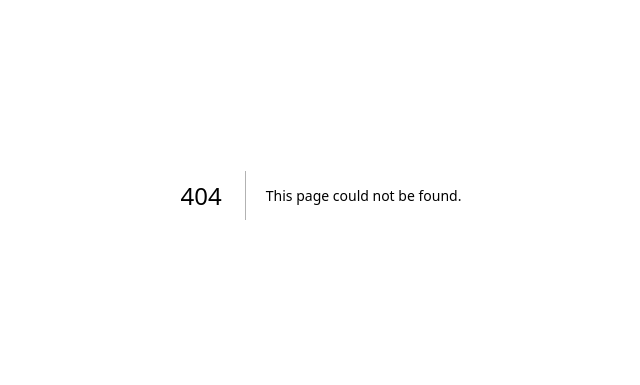
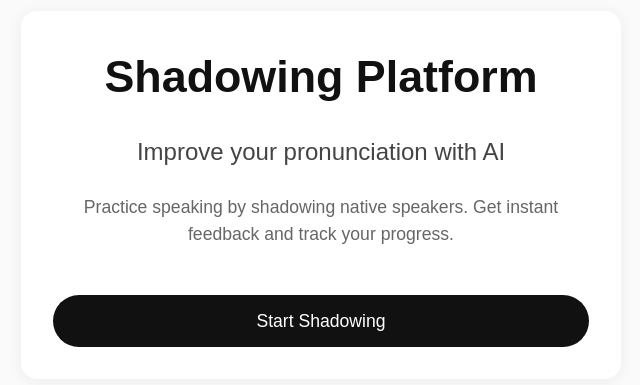
Before and after one commit to saracristinas/Shadowing, a Next.js app: page /en in a window 1280 px wide. Before the commit this address had no page. Shown: the part 205-590 px from the top of the page, without its empty margins (319-959 px from the left). Built offline with nearby package versions, Linux system fonts and the light colour scheme.

Commit message:
feat: configuração inicial da plataforma de shadowing com i18n

```diff
--- /dev/null
+++ b/app/[locale]/home.module.css
@@ -0,0 +1,52 @@
+.main {
+  min-height: 100vh;
+  display: flex;
+  align-items: center;
+  justify-content: center;
+  background: #fafafa;
+}
+
+.section {
+  max-width: 600px;
+  padding: 2rem;
+  text-align: center;
+  background: white;
+  border-radius: 16px;
+  box-shadow: 0 2px 16px rgba(0,0,0,0.06);
+  display: flex;
+  flex-direction: column;
+  gap: 1.5rem;
+}
+
+.title {
+  font-size: 2.8rem;
+  font-weight: bold;
+  color: #111;
+}
+
+.subtitle {
+  font-size: 1.5rem;
+  color: #444;
+}
+
+.description {
+  font-size: 1.1rem;
+  color: #666;
+}
+
+.cta {
+  margin-top: 1.5rem;
+  padding: 0.8rem 2.5rem;
+  border-radius: 999px;
+  background: #111;
+  color: #fff;
+  font-size: 1.1rem;
+  font-weight: 500;
+  border: none;
+  cursor: pointer;
+  transition: background 0.2s;
+}
+
+.cta:hover {
+  background: #333;
+}
--- /dev/null
+++ b/app/[locale]/layout.tsx
@@ -0,0 +1,22 @@
+import { notFound } from 'next/navigation';
+import { locales } from '@/lib/i18n';
+
+export default async function LocaleLayout({
+  children,
+  params,
+}: {
+  children: React.ReactNode;
+  params: Promise<{ locale: string }>;
+}) {
+  const { locale } = await params;
+
+  if (!locales.includes(locale as any)) {
+    notFound();
+  }
+
+  return (
+    <html lang={locale}>
+      <body>{children}</body>
+    </html>
+  );
+}
--- /dev/null
+++ b/app/[locale]/page.tsx
@@ -0,0 +1,22 @@
+import styles from './home.module.css';
+
+export default async function HomePage({
+  params,
+}: {
+  params: Promise<{ locale: string }>;
+}) {
+  const { locale } = await params;
+
+  const messages = (await import(`@/messages/${locale}.json`)).default;
+
+  return (
+    <main className={styles.main}>
+      <section className={styles.section}>
+        <h1 className={styles.title}>{messages.home.title}</h1>
+        <h2 className={styles.subtitle}>{messages.home.subtitle}</h2>
+        <p className={styles.description}>{messages.home.description}</p>
+        <button className={styles.cta}>{messages.home.cta}</button>
+      </section>
+    </main>
+  );
+}
--- a/app/page.tsx
+++ b/app/page.tsx
@@ -1,65 +1,5 @@
-import Image from "next/image";
+import { redirect } from 'next/navigation';
 
-export default function Home() {
-  return (
-    <div className="flex min-h-screen items-center justify-center bg-zinc-50 font-sans dark:bg-black">
-      <main className="flex min-h-screen w-full max-w-3xl flex-col items-center justify-between py-32 px-16 bg-white dark:bg-black sm:items-start">
-        <Image
-          className="dark:invert"
-          src="/next.svg"
-          alt="Next.js logo"
-          width={100}
-          height={20}
-          priority
-        />
-        <div className="flex flex-col items-center gap-6 text-center sm:items-start sm:text-left">
-          <h1 className="max-w-xs text-3xl font-semibold leading-10 tracking-tight text-black dark:text-zinc-50">
-            To get started, edit the page.tsx file.
-          </h1>
-          <p className="max-w-md text-lg leading-8 text-zinc-600 dark:text-zinc-400">
-            Looking for a starting point or more instructions? Head over to{" "}
-            <a
-              href="https://vercel.com/templates?framework=next.js&utm_source=create-next-app&utm_medium=appdir-template-tw&utm_campaign=create-next-app"
-              className="font-medium text-zinc-950 dark:text-zinc-50"
-            >
-              Templates
-            </a>{" "}
-            or the{" "}
-            <a
-              href="https://nextjs.org/learn?utm_source=create-next-app&utm_medium=appdir-template-tw&utm_campaign=create-next-app"
-              className="font-medium text-zinc-950 dark:text-zinc-50"
-            >
-              Learning
-            </a>{" "}
-            center.
-          </p>
-        </div>
-        <div className="flex flex-col gap-4 text-base font-medium sm:flex-row">
-          <a
-            className="flex h-12 w-full items-center justify-center gap-2 rounded-full bg-foreground px-5 text-background transition-colors hover:bg-[#383838] dark:hover:bg-[#ccc] md:w-[158px]"
-            href="https://vercel.com/new?utm_source=create-next-app&utm_medium=appdir-template-tw&utm_campaign=create-next-app"
-            target="_blank"
-            rel="noopener noreferrer"
-          >
-            <Image
-              className="dark:invert"
-              src="/vercel.svg"
-              alt="Vercel logomark"
-              width={16}
-              height={16}
-            />
-            Deploy Now
-          </a>
-          <a
-            className="flex h-12 w-full items-center justify-center rounded-full border border-solid border-black/[.08] px-5 transition-colors hover:border-transparent hover:bg-black/[.04] dark:border-white/[.145] dark:hover:bg-[#1a1a1a] md:w-[158px]"
-            href="https://nextjs.org/docs?utm_source=create-next-app&utm_medium=appdir-template-tw&utm_campaign=create-next-app"
-            target="_blank"
-            rel="noopener noreferrer"
-          >
-            Documentation
-          </a>
-        </div>
-      </main>
-    </div>
-  );
+export default function RootPage() {
+  redirect('/en');
 }
--- /dev/null
+++ b/components/Header/Header.module.css
@@ -0,0 +1,36 @@
+.header {
+  position: fixed;
+  top: 0;
+  left: 0;
+  width: 100vw;
+  background: #fff;
+  border-bottom: 1px solid #eee;
+  z-index: 100;
+  padding: 0.5rem 0;
+}
+
+.langSwitch {
+  display: flex;
+  gap: 1rem;
+  justify-content: flex-end;
+  margin-right: 2rem;
+  list-style: none;
+}
+
+.langSwitch li a {
+  text-decoration: none;
+  color: #222;
+  font-weight: 500;
+  padding: 0.3rem 0.8rem;
+  border-radius: 6px;
+  transition: background 0.2s;
+}
+
+.langSwitch li a:hover {
+  background: #f0f0f0;
+}
+
+.active {
+  background: #111;
+  color: #fff;
+}
--- /dev/null
+++ b/components/Header/Header.tsx
@@ -0,0 +1,36 @@
+'use client';
+
+import Link from 'next/link';
+import { useParams } from 'next/navigation';
+import styles from './Header.module.css';
+
+export default function Header() {
+  const { locale } = useParams();
+
+  return (
+    <header className={styles.header}>
+      <nav>
+        <ul className={styles.langSwitch}>
+          <li>
+            <Link
+              href="/en"
+              className={locale === 'en' ? styles.active : ''}
+              prefetch={false}
+            >
+              EN
+            </Link>
+          </li>
+          <li>
+            <Link
+              href="/es"
+              className={locale === 'es' ? styles.active : ''}
+              prefetch={false}
+            >
+              ES
+            </Link>
+          </li>
+        </ul>
+      </nav>
+    </header>
+  );
+}
--- /dev/null
+++ b/i18n/request.ts
@@ -0,0 +1,11 @@
+import { getRequestConfig } from 'next-intl/server';
+import { defaultLocale } from '@/lib/i18n';
+
+export default getRequestConfig(async ({ locale }) => {
+  const resolvedLocale = locale ?? defaultLocale;
+
+  return {
+    locale: resolvedLocale,
+    messages: (await import(`../messages/${resolvedLocale}.json`)).default
+  };
+});
--- /dev/null
+++ b/lib/i18n.ts
@@ -0,0 +1,10 @@
+// Configuração de internacionalização
+
+export const locales = ['en', 'es'] as const;
+export type Locale = (typeof locales)[number];
+
+export const defaultLocale: Locale = 'en';
+
+// export function isValidLocale(locale: string): locale is Locale {
+//   return locales.includes(locale as Locale);
+// }
--- /dev/null
+++ b/messages/en.json
@@ -0,0 +1,13 @@
+{
+  "home": {
+    "title": "Shadowing Platform",
+    "subtitle": "Improve your pronunciation with AI",
+    "description": "Practice speaking by shadowing native speakers. Get instant feedback and track your progress.",
+    "cta": "Start Shadowing"
+  },
+  "nav": {
+    "home": "Home",
+    "videos": "Videos",
+    "progress": "Progress"
+  }
+}
--- /dev/null
+++ b/messages/es.json
@@ -0,0 +1,13 @@
+{
+  "home": {
+    "title": "Plataforma de Shadowing",
+    "subtitle": "Mejora tu pronunciación con IA",
+    "description": "Practica hablando imitando a hablantes nativos. Obtén retroalimentación instantánea y sigue tu progreso.",
+    "cta": "Comenzar Shadowing"
+  },
+  "nav": {
+    "home": "Inicio",
+    "videos": "Videos",
+    "progress": "Progreso"
+  }
+}
--- a/package.json
+++ b/package.json
@@ -10,6 +10,7 @@
   },
   "dependencies": {
     "next": "16.1.6",
+    "next-intl": "^4.8.2",
     "react": "19.2.3",
     "react-dom": "19.2.3"
   },
```
Also changed, not shown: 1 other file (tests, documents, lock files or other folders).
